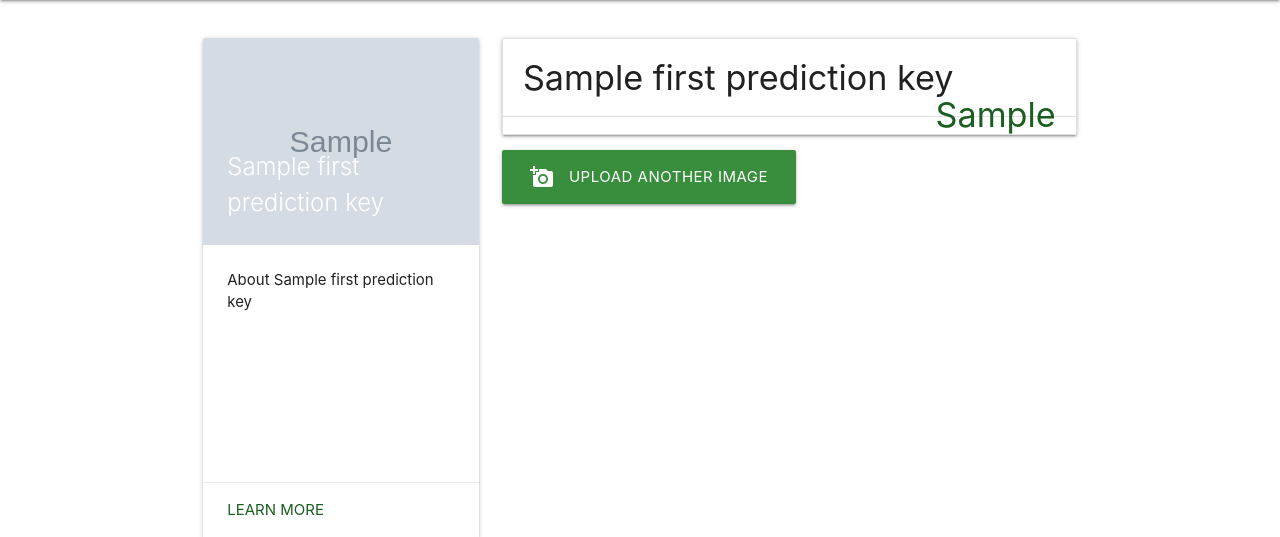
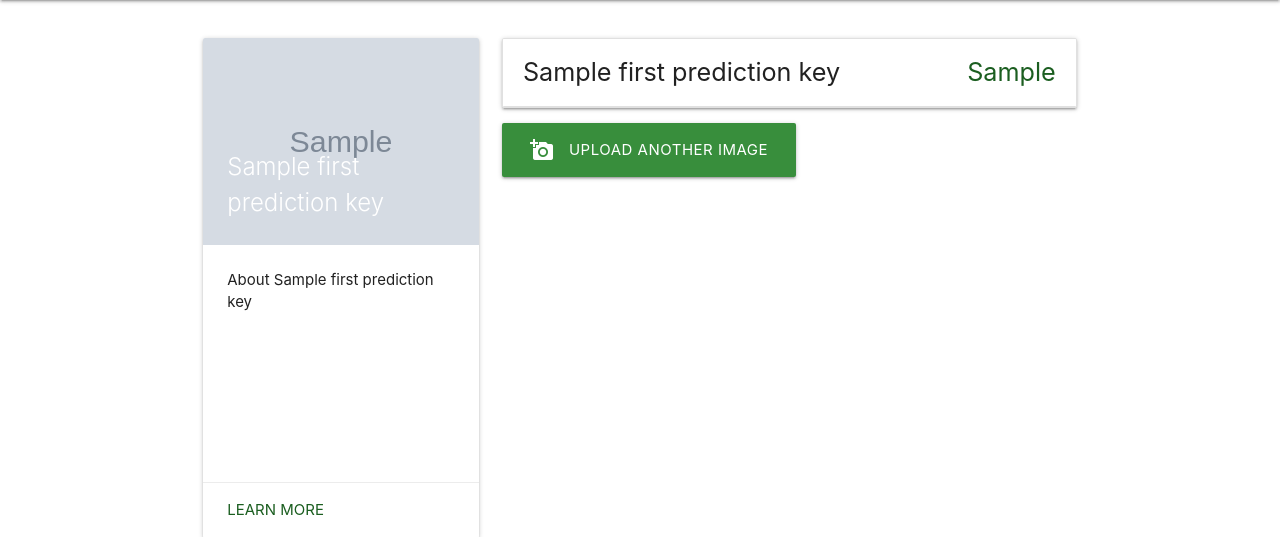
Before and after one commit to Tanumbotics/UmaBOT-Web, a Django app: template tf_web/templates/tf_test.html in a window 1280 px wide. Shown: the part 64-601 px from the top of the page. Run offline with Django 3.2, Linux system fonts and the light colour scheme; the template is opened without the code that fills it: most values are stand-ins (such as "Sample title", 1, 10 or a date in 2020); grey boxes marked "Sample" are stand-in pictures.

Commit message:
Flow-text class for smaller screens

```diff
--- a/tf_web/templates/tf_test.html
+++ b/tf_web/templates/tf_test.html
@@ -33,8 +33,8 @@
             <div class="col s8">
                 <ul class="card collection with-header">
                     <li class="collection-header">
-                        <h4>{{ first_prediction_key.title }}
-                            <span class="secondary-content confidence">{{ first_prediction_value }}</span>
+                        <h4 class="flow-text">{{ first_prediction_key.title }}
+                            <span class="secondary-content flow-text confidence">{{ first_prediction_value }}</span>
                         </h4>
                     </li>
                     {% for label, result in prediction_results.items %} {% if label not in exclude_key %}
```
